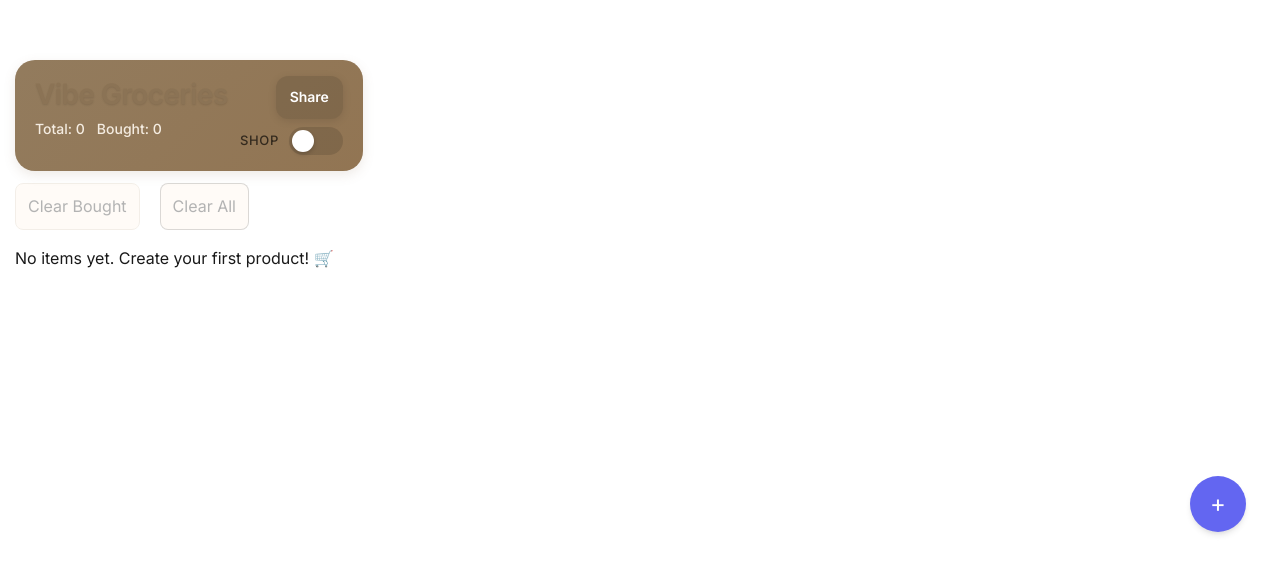
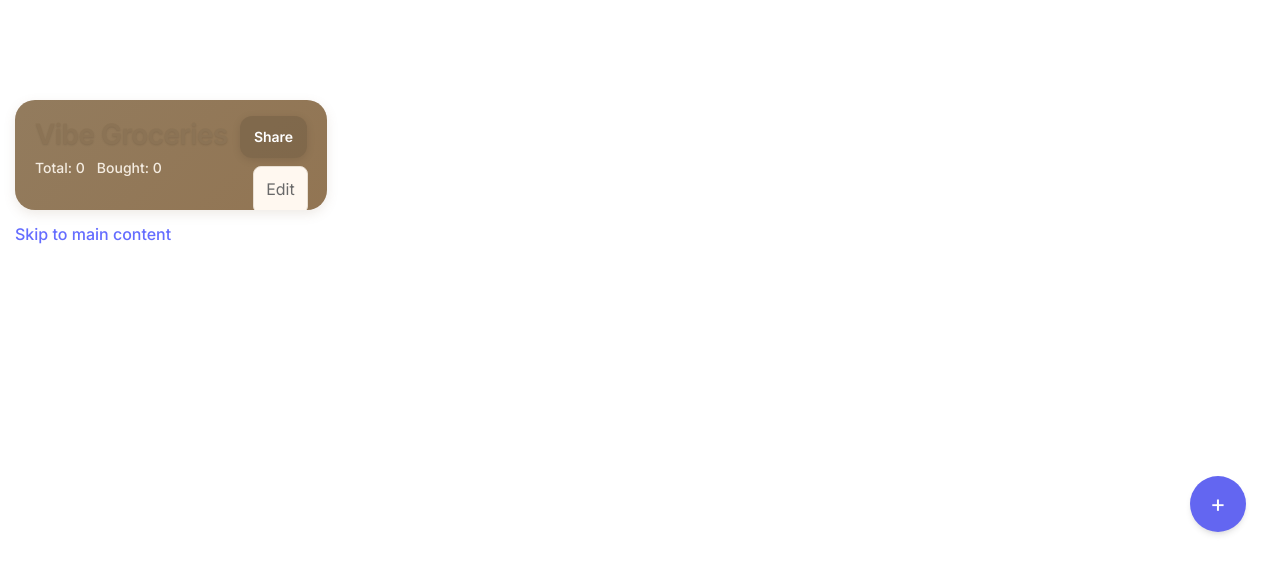
Before and after one commit to kksyai/vibe-makroapp, a React (Vite) app: page / in a window 1280 px wide. Shown: the part 244-818 px from the top of the page. Built offline with nearby package versions, Linux system fonts and the light colour scheme.

Commit message:
нихера не отобржается

```diff
--- a/src/App.jsx
+++ b/src/App.jsx
@@ -32,16 +32,12 @@ export default function App() {
 
     arr.sort((a, b) => {
       const categoryKey = mode === "edit" ? "categoryEdit" : "categoryShop";
-      const catCompare = (a[categoryKey] || "").localeCompare(b[categoryKey] || "", "en");
+      const catCompare = (a[categoryKey] || "").localeCompare(b[categoryKey] || "", "");
+
       if (catCompare !== 0) return catCompare;
-
-      const aChecked = a.checked ? 1 : 0;
-      const bChecked = b.checked ? 1 : 0;
-      if (aChecked !== bChecked) return aChecked - bChecked;
-
+      if (a.checked !== b.checked) return a.checked ? -1 : 1;
       return (a.order || 0) - (b.order || 0);
     });
-
     return arr;
   }, [items, mode]);
 
@@ -57,65 +53,91 @@ export default function App() {
       map.get(key).push(item);
     }
 
-    return map;
+    const sortedMap = new Map();
+
+    map.forEach((items, key) => {
+      sortedMap.set(key, [...items].sort((a, b) => {
+        const aChecked = a.checked ? 1 : 0;
+        const bChecked = b.checked ? 1 : 0;
+
+        if (aChecked !== bChecked) return aChecked ? -1 : 1;
+
+        const aOrder = a.order || 0;
+        const bOrder = b.order || 0;
+
+        return (aOrder || 0) - (bOrder || 0);
+      }));
+    });
+
+    return sortedMap;
   }, [visibleItems, mode]);
 
   const totalCount = items.length;
-  const checkedCount = items.filter((i) => i.checked).length;
+  const checkedCount = items.filter(i => i.checked).length;
 
   function handleToggleItemChecked(id) {
-    setItems((prev) =>
-      prev.map((item) =>
-        item.id === id ? { ...item, checked: !item.checked } : item
-      )
+    setItems(prev =>
+      prev.map((item) => ({
+        ...item,
+        checked: item.id === id ? !item.checked : item.checked,
+      }))
     );
   }
 
   function handleQuantityChange(id, value) {
-    setItems((prev) =>
+    setItems(prev =>
       prev.map((item) => {
-        if (item.id !== id) return item;
+        if (item.id === id) {
           const parsed = parseQuantity(value, item.unit);
           return {
             ...item,
             quantity: roundQuantity(parsed, item.unit)
           };
+        }
+        return item;
       })
     );
   }
 
   function handleUnitChange(id, newUnit) {
-    setItems((prev) =>
-      prev.map((item) => (item.id === id ? { ...item, unit: newUnit } : item))
+    setItems(prev =>
+      prev.map((item) => {
+        if (item.id === id) {
+          return { ...item, unit: newUnit };
+        }
+        return item;
+      })
     );
   }
 
   function handleIncrement(id) {
-    setItems((prev) =>
+    setItems(prev =>
       prev.map((item) => {
-        if (item.id !== id) return item;
+        if (item.id === id) {
           const step = getStepForUnit(item.unit);
           const newValue = (item.quantity || 0) + step;
           return {
             ...item,
             quantity: roundQuantity(newValue, item.unit)
           };
+        }
+        return item;
       })
     );
   }
 
   function handleDecrement(id) {
-    setItems((prev) =>
-      prev.map((item) => {
-        if (item.id !== id) return item;
+    setItems((prev) => {
+      const item = prev.find((i) => i.id === id);
+      if (!item) return prev;
+
       const step = getStepForUnit(item.unit);
       const newValue = Math.max(0, (item.quantity || 0) - step);
-        return {
-          ...item,
-          quantity: roundQuantity(newValue, item.unit)
-        };
-      })
+
+      setItems(prev =>
+        prev.map((i) => i.id === id ? { ...i, quantity: roundQuantity(newValue, i.unit) } : i)
       );
+    });
   }
 
   function handleEditItem(item) {
@@ -126,6 +148,7 @@ export default function App() {
     setItems((prev) =>
       prev.map((item) => (item.id === updatedItem.id ? updatedItem : item))
     );
+    editModal.close();
   }
 
   function handleDeleteItem(id) {
@@ -137,17 +160,22 @@ export default function App() {
       ...prev,
       {
         id: generateId(),
-        ...newItem,
+        name: newItem.name,
+        quantity: "0",
+        unit: "pcs",
         checked: false,
         order: Date.now(),
         createdAt: Date.now()
       }
     ]);
+    addModal.close();
   }
 
   function handleClearChecked() {
     if (confirm("Clear all bought items?")) {
-      setItems((prev) => prev.map((item) => ({ ...item, checked: false })));
+      setItems((prev) =>
+        prev.map((item) => ({ ...item, checked: false }))
+      );
     }
   }
 
@@ -156,8 +184,6 @@ export default function App() {
       setItems([]);
     }
   }
-
-  const lastItem = items[items.length - 1];
 
   return (
     <div className="app">
@@ -170,27 +196,29 @@ export default function App() {
         copied={copied}
       />
 
-      {mode === "edit" && (
-        <section className="controls">
-          <button
-            className="control-button"
-            onClick={handleClearChecked}
-            disabled={checkedCount === 0}
+      <main className="list">
+        {Array.from(groupedItems.entries()).map(([category, categoryItems]) => (
+          <CategorySection
+            key={category}
+            category={category}
           >
-            Clear Bought
-          </button>
-          <button
-            className="control-button danger"
-            onClick={handleClearAll}
-            disabled={items.length === 0}
-          >
-            Clear All
-          </button>
-        </section>
-      )}
+            {categoryItems.map((item) => (
+              <Item
+                key={item.id}
+                item={item}
+                mode={mode}
+                onEdit={handleEditItem}
+                onToggleChecked={handleToggleChecked}
+                onQuantityChange={handleQuantityChange}
+                onUnitChange={handleUnitChange}
+                onIncrement={handleIncrement}
+                onDecrement={handleDecrement}
+              />
+            ))}
+          </CategorySection>
+        ))}
 
-      <main className="list">
-        {groupedItems.size === 0 || visibleItems.length === 0 ? (
+        {groupedItems.size === 0 || visibleItems.length === 0 && (
           <div className="empty-state">
             <p className="empty-text">
               {mode === "edit"
@@ -198,34 +226,22 @@ export default function App() {
                 : "No items to buy yet. Add items in Edit mode."}
             </p>
           </div>
-        ) : (
-          Array.from(groupedItems.entries()).map(([category, categoryItems]) => (
-            <CategorySection key={category} category={category}>
-              {categoryItems.map((item) => (
-                <Item
-                  key={item.id}
-                  item={item}
-                  mode={mode}
-                  onEdit={handleEditItem}
-                  onToggleChecked={handleToggleItemChecked}
-                  onQuantityChange={handleQuantityChange}
-                  onUnitChange={handleUnitChange}
-                  onIncrement={handleIncrement}
-                  onDecrement={handleDecrement}
-                />
-              ))}
-            </CategorySection>
-          ))
         )}
       </main>
 
-      {mode === "edit" && (
+      {/* Skip to main content - Accessibility */}
+      <a href="#main" className="skip-link">
+        Skip to main content
+      </a>
+
       <FloatingButton
         onClick={() => addModal.open()}
-          ariaLabel="Add new product"
-        />
-      )}
+        aria-label="Add new product"
+      >
+        <span style={{ fontSize: "24px", lineHeight: "1" }}>+</span>
+      </FloatingButton>
 
+      {/* Edit Mode Modal */}
       <ModalOverlay
         isOpen={editModal.isOpen}
         onClose={editModal.close}
@@ -241,6 +257,7 @@ export default function App() {
         />
       </ModalOverlay>
 
+      {/* Add Product Modal */}
       <ModalOverlay
         isOpen={addModal.isOpen}
         onClose={addModal.close}
@@ -251,8 +268,19 @@ export default function App() {
           onClose={addModal.close}
           onCreate={handleCreateItem}
           isMobile={isMobile}
-          lastCategory={lastItem}
+          lastCategory={groupedItems.size > 0 ? groupedItems[groupedItems.size - 1]?.[0] : null}
         />
+      </ModalOverlay>
+
+      {/* Share Modal */}
+      <ModalOverlay
+        isOpen={copied}
+        onClose={() => {}}
+        isMobile={isMobile}
+      >
+        <div style={{ padding: "32px", textAlign: "center" }}>
+          <p className="copied-badge">List copied!</p>
+        </div>
       </ModalOverlay>
     </div>
   );
--- a/src/components/CategorySection.css
+++ b/src/components/CategorySection.css
@@ -1,20 +1,18 @@
 .category-section {
-  margin-bottom: 16px;
+  margin-bottom: var(--space-4);
 }
 
 .category-title {
-  margin: 0 0 8px 4px;
-  font-size: 14px;
+  margin: 0 0 0 0 4px;
+  font-size: var(--font-size-small);
   font-weight: 600;
-  color: var(--primary, #6366f1);
-  text-transform: uppercase;
-  letter-spacing: 0.06em;
+  color: var(--color-text-secondary);
 }
 
 .category-list {
   list-style: none;
   margin: 0;
   padding: 0;
-  display: grid;
-  gap: 8px;
+  display: flex;
+  flex-direction: column;
 }
--- a/src/components/CategorySection.jsx
+++ b/src/components/CategorySection.jsx
@@ -3,7 +3,7 @@ import "./CategorySection.css";
 export default function CategorySection({ category, children }) {
   return (
     <section className="category-section">
-      {category && <h2 className="category-title">{category}</h2>}
+      <h2 className="category-title">{category}</h2>
       <ul className="category-list" role="list">
         {children}
       </ul>
--- a/src/components/Header.jsx
+++ b/src/components/Header.jsx
@@ -1,5 +1,4 @@
 import "./Header.css";
-
 export default function Header({ mode, onToggleMode, totalCount, checkedCount, onShare, copied }) {
   return (
     <header className="header">
@@ -10,30 +9,33 @@ export default function Header({ mode, onToggleMode, totalCount, checkedCount, o
           <span className="meta-count-item">Bought: {checkedCount}</span>
         </div>
       </div>
-
       <div className="header-right">
         <button
           className="share-button"
           onClick={onShare}
           aria-label="Share list"
+          disabled={copied}
         >
           Share
           {copied && <span className="copied-badge">Copied!</span>}
         </button>
-
-        <div className="mode-switch-container">
-          <span className="switch-label">{mode === "edit" ? "SHOP" : "EDIT"}</span>
-          <label className="mode-switch">
-            <input
-              type="checkbox"
-              role="switch"
-              aria-checked={mode === "shop"}
-              aria-label={`Switch to ${mode === "edit" ? "shopping" : "edit"} mode`}
-              checked={mode === "shop"}
-              onChange={(e) => onToggleMode(e.target.checked ? "shop" : "edit")}
-            />
-            <span className="switch-slider"></span>
-          </label>
+        <div className="mode-switch">
+          <button
+            type="button"
+            className={`switch-option ${mode === "edit" ? "switch-option--active" : ""}`}
+            onClick={() => onToggleMode("edit")}
+            aria-label="Edit mode"
+          >
+            Edit
+          </button>
+          <button
+            type="button"
+            className={`switch-option ${mode === "shop" ? "switch-option--active" : ""}`}
+            onClick={() => onToggleMode("shop")}
+            aria-label="Shop mode"
+          >
+            Shop
+          </button>
         </div>
       </div>
     </header>
--- a/src/components/Item.jsx
+++ b/src/components/Item.jsx
@@ -1,12 +1,10 @@
 import "./Item.css";
-
-export default function Item({ item, mode, onEdit, onToggleChecked, onQuantityChange, onIncrement, onDecrement, onUnitChange }) {
+export default function Item({ item, mode, onEdit, onToggleChecked, onQuantityChange, onUnitChange, onIncrement, onDecrement }) {
   const isShopMode = mode === "shop";
   const isChecked = item.checked;
-
   return (
     <li
-      className={`item ${isChecked ? "checked" : ""} ${isShopMode ? "shop-mode" : "edit-mode"}`}
+      className={`item ${isChecked ? "item--checked" : ""}`}
     role="listitem"
     >
       {isShopMode ? (
@@ -18,7 +16,7 @@ export default function Item({ item, mode, onEdit, onToggleChecked, onQuantityCh
             aria-label={`Mark ${item.name} as ${isChecked ? "not purchased" : "purchased"}`}
             className="item-checkbox"
           />
-          <span className={`item-name ${isChecked ? "strikethrough" : ""}`}>
+          <span className={`item-name ${isChecked ? "item-name--checked" : ""}`}>
             {item.name}
           </span>
         </label>
@@ -31,10 +29,39 @@ export default function Item({ item, mode, onEdit, onToggleChecked, onQuantityCh
           {item.name}
         </button>
       )}
-
       <span className="item-qty">
         {isShopMode ? (
           <span>{item.quantity} {item.unit}</span>
+         ) : (
+          <>
+            <input
+              type="text"
+              inputMode={item.unit === "kg" ? "decimal" : "numeric"}
+              value={item.quantity}
+              onChange={(e) => onQuantityChange(item.id, e.target.value)}
+              aria-label={`Quantity for ${item.name}`}
+              className="item-qty-input"
+            />
+            <select
+              value={item.unit}
+              onChange={(e) => onUnitChange(item.id, e.target.value)}
+              className="item-unit-select"
+              aria-label={`Unit for ${item.name}`}
+            >
+              <option value="pcs">pcs</option>
+              <option value="kg">kg</option>
+              <option value="g">g</option>
+              <option value="l">l</option>
+              <option value="pack">pack</option>
+            </select>
+          </>
+        )}
+      </span>
+      {isShopMode ? (
+        <span className="item-actions">
+          {/* Shop mode does not need manual buttons yet */}
+          <span>Shopping mode uses simple text</span>
+        </span>
       ) : (
         <>
           <input
@@ -62,20 +89,21 @@ export default function Item({ item, mode, onEdit, onToggleChecked, onQuantityCh
               className="item-action-button decrement"
               onClick={() => onDecrement(item.id)}
               aria-label={`Decrease ${item.name} quantity`}
+              disabled={item.quantity === 0}
             >
-                 −
+              -
             </button>
             <button
               className="item-action-button increment"
               onClick={() => onIncrement(item.id)}
               aria-label={`Increase ${item.name} quantity`}
+            disabled={false}
             >
               +
             </button>
           </div>
         </>
       )}
-      </span>
     </li>
   );
 }
```
Lines whose indentation alone changed are shown as unchanged.
